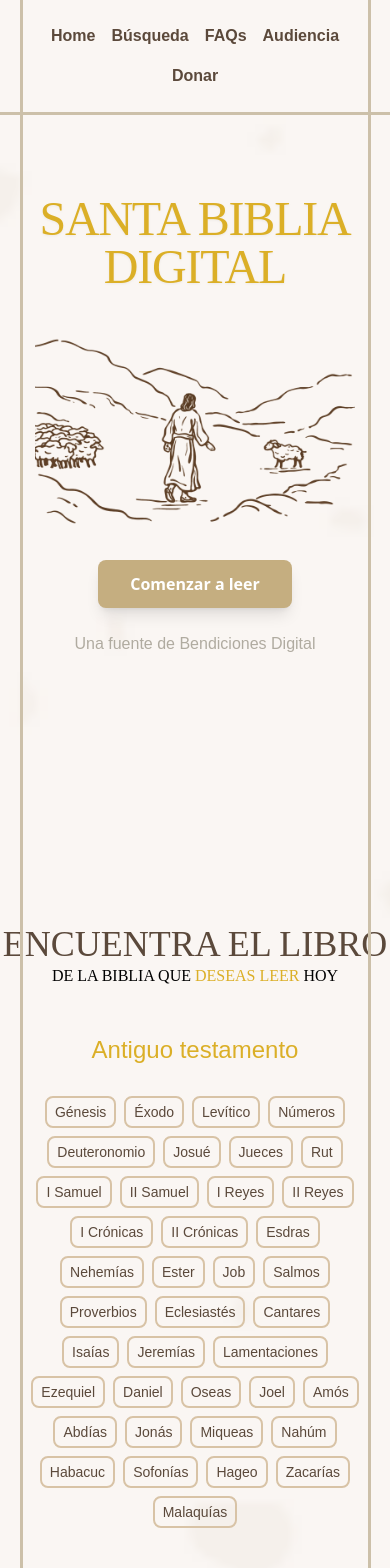
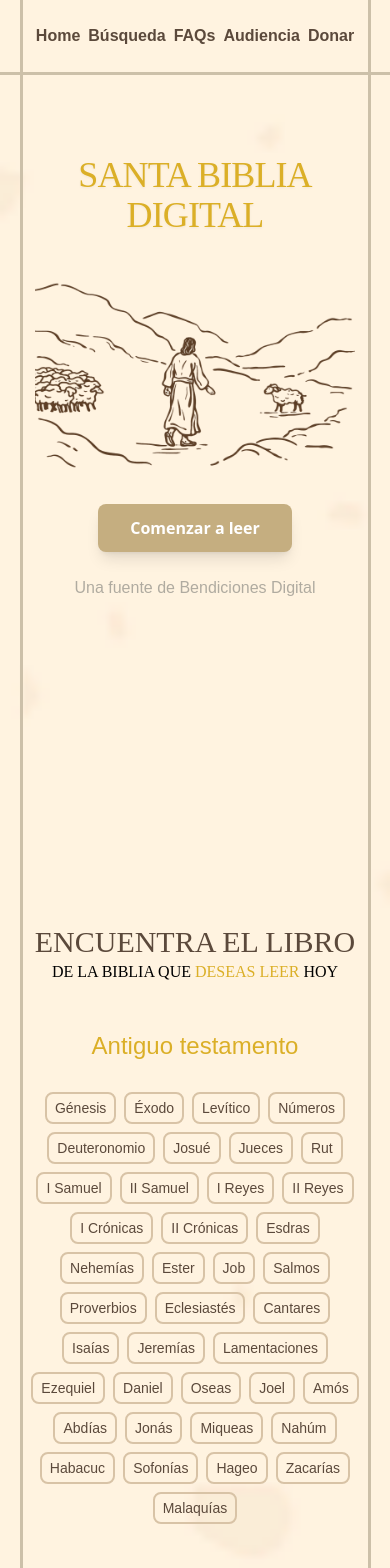
Before and after one commit to DanielaListh/LectorBiblico, a Nuxt app in the folder frontend/: page / in a window 390 px wide. Shown: the top 1568 px of the page. Built offline with nearby package versions, Linux system fonts and the light colour scheme.

Commit message:
diseño responsive sm 2

```diff
--- a/frontend/components/Busqueda.vue
+++ b/frontend/components/Busqueda.vue
@@ -29,7 +29,7 @@ const coincidenciaBusqueda = (libro) => {
 
     <section id="busqueda" class="h-auto flex items-center justify-center flex-col gap-4 py-20">
         <div class="flex flex-col justify-center items-center text-center">
-            <h2 class="font-cinzel text-4xl text-[#5b493b] md:text-5xl">ENCUENTRA EL LIBRO</h2>
+            <h2 class="font-cinzel text-3xl text-[#5b493b] md:text-5xl">ENCUENTRA EL LIBRO</h2>
             <h3 class="font-cinzel">DE LA BIBLIA QUE <span class=" text-[#dbaf27]">DESEAS LEER</span> HOY</h3>
         </div>
 
--- a/frontend/components/Faq.vue
+++ b/frontend/components/Faq.vue
@@ -15,7 +15,7 @@ const preguntas = [
         id="faq"
         class="h-auto mx-auto flex flex-col items-center py-20"
     >
-       <h2 class="font-cinzel text-[#5b493b] m-[10px] text-5xl">Preguntas Frecuentes</h2>
+       <h2 class="font-cinzel text-[#5b493b] m-[10px] text-4xl md:text-5xl">Preguntas Frecuentes</h2>
        <div
         class=" group h-auto mx-auto m-[10px] md:gap-1 md:space-y-3 md:h-screen md:w-[90%]
                 md:bg-[url('/img/moises1.png')] md:bg-cover md:bg-center lg:columns-3"
--- a/frontend/components/HeroSection.vue
+++ b/frontend/components/HeroSection.vue
@@ -9,7 +9,7 @@ const subtitle = "Una fuente de Bendiciones Digital"
   <section id="home" class="w-full min-h-screen flex flex-col items-center">
 
   <!-- NAVBAR -->
-  <nav class="w-[80%] font-lexendExa font-semibold flex flex-wrap justify-center md:justify-end gap-4 md:gap-8 py-6 text-[#5b493b]">
+  <nav class="w-[85%] font-lexendExa font-semibold flex flex-wrap justify-center md:justify-end gap-2 md:gap-8 py-6 text-[#5b493b]">
     <a href="#home" class="hover:text-[#dbaf27] transition">Home</a>
     <a href="#busqueda" class="hover:text-[#dbaf27] transition">Búsqueda</a>
     <a href="#faq" class="hover:text-[#dbaf27] transition">FAQs</a>
@@ -23,7 +23,7 @@ const subtitle = "Una fuente de Bendiciones Digital"
   <div class="flex flex-col items-center text-center mt-10 px-4">
 
     <!-- TÍTULO -->
-    <h1 class="mt-10 mb-4 font-cinzel text-5xl sm:text-5xl md:text-7xl lg:text-8xl text-[#dbaf27] tracking-tight drop-shadow-sm">
+    <h1 class="mt-10 mb-4 font-cinzel text-4xl md:text-5xl text-[#dbaf27] tracking-tight drop-shadow-sm">
       {{ title }}
     </h1>
 
--- a/frontend/components/Ko-fi.vue
+++ b/frontend/components/Ko-fi.vue
@@ -9,7 +9,7 @@ const openBinance = () => {
 
 <template>
     <section id="donar" class="w-[80%] h-screen m-[20px] mx-auto flex justify-between items-center gap-5 ">
-        <div class="flex flex-col items-center text-center bg-[#f7f0e0] w-[400px] h-[200px] p-6 rounded-3xl  " >
+        <div class="flex flex-col items-center text-center bg-[#f7f0e0] w-[400px] h-[250px] md:h-[200px] p-6 rounded-3xl  " >
             <h2 class="font-bellefair text-[#5b493b] text-3xl m-[5px]">Dóname un cafecito</h2>
             <p class="font-lexendExa text-[#dbaf27]">Tu apoyo me ayuda a seguir desarrollando nuevas funciones y
                 mantener la web limpia, simple y sin publicidad.
--- a/frontend/pages/index.vue
+++ b/frontend/pages/index.vue
@@ -1,5 +1,5 @@
 <template>
-  <div class="relative bg-[url('/img/fondo.png')] bg-cover bg-center">
+  <div class="relative bg-[url('/img/fondo1.png')] bg-cover bg-center">
     <div class="absolute top-0 bottom-0 left-[5%] w-[3px] bg-[#ccc0a9]"></div>
     <div class="absolute top-0 bottom-0 right-[5%] w-[3px] bg-[#ccc0a9]"></div>
     <HeroSection />
```
Also changed, not shown: frontend/public/img/fondo1.png (added).
